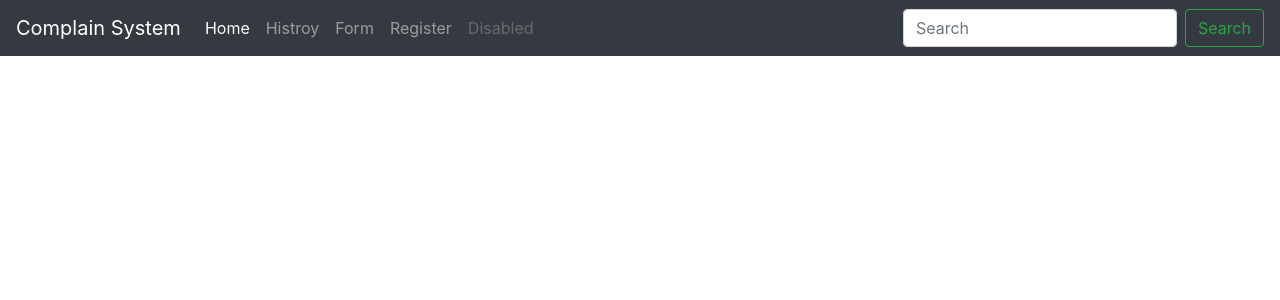
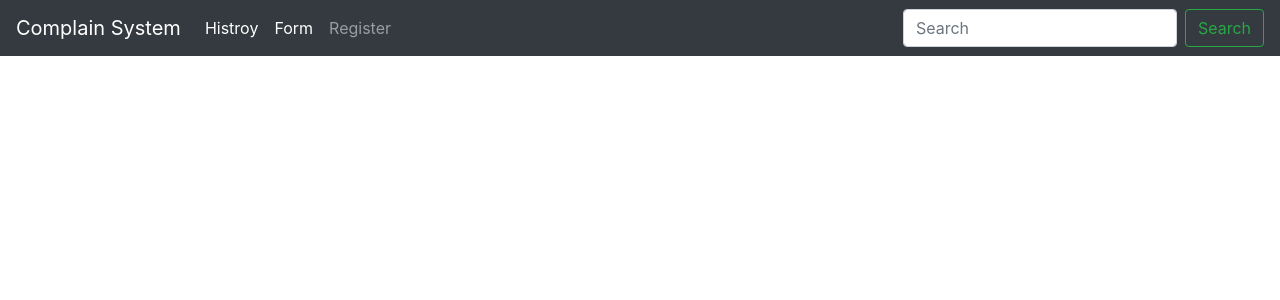
Before and after one commit to abdur-rehman-ali/term-mean-app-frontend, an Angular app: page / in a window 1280 px wide. Shown: the top 300 px of the page. Built offline with nearby package versions, Linux system fonts and the light colour scheme.

Commit message:
Navbar updated

```diff
--- a/src/app/navbar/navbar.component.html
+++ b/src/app/navbar/navbar.component.html
@@ -7,19 +7,13 @@
     <div class="collapse navbar-collapse" id="navbarSupportedContent">
       <ul class="navbar-nav mr-auto">
         <li class="nav-item active">
-          <a class="nav-link" href="#">Home<span class="sr-only">(current)</span></a>
-        </li>
-        <li class="nav-item">
           <a routerLink="/history" routerLinkActive="active" class="nav-link">Histroy</a>
         </li>
-        <li class="nav-item">
+        <li class="nav-item active">
           <a routerLink="/form" routerLinkActive="active" class="nav-link">Form</a>
         </li>
         <li class="nav-item">
           <a routerLink="/register" routerLinkActive="active" class="nav-link">Register</a>
-        </li>
-        <li class="nav-item">
-          <a class="nav-link disabled" href="#">Disabled</a>
         </li>
       </ul>
       <form class="form-inline my-2 my-lg-0">
```
